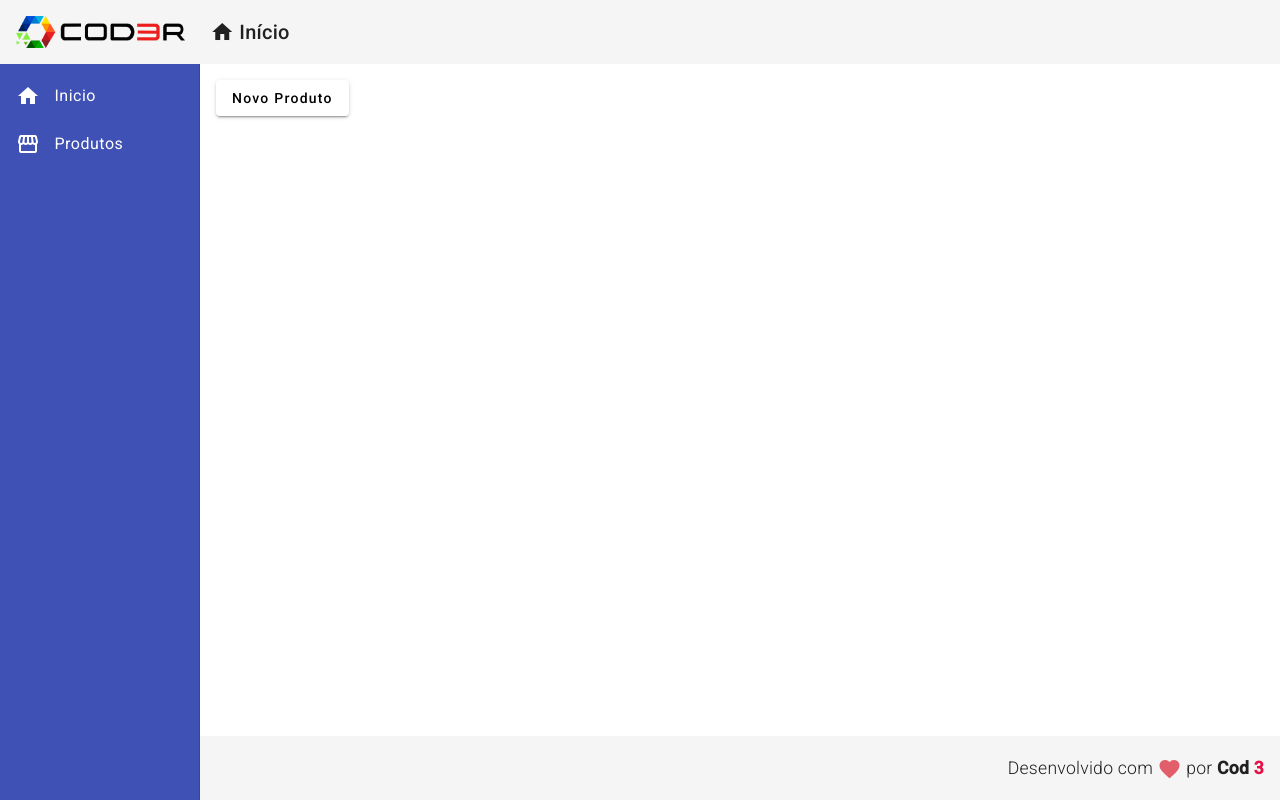
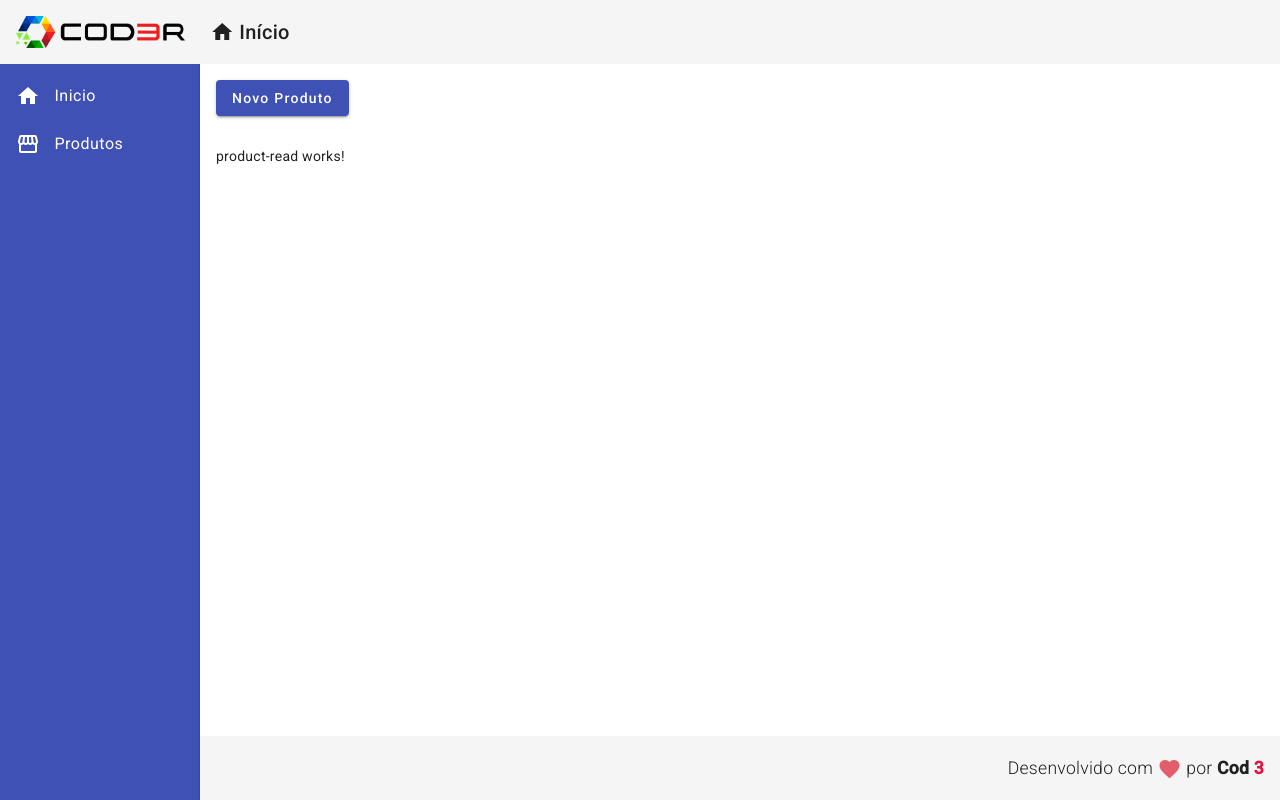
Before and after one commit to Ruicavalcanti/curso-angular-cod3r, an Angular app in the folder frontend/: page /products in a window 1280 px wide. Built offline with nearby package versions, Linux system fonts and the light colour scheme; no server answers.

Commit message:
Criando componente obter produto

```diff
--- /dev/null
+++ b/frontend/src/app/components/product/product-read/product-read.component.html
@@ -0,0 +1 @@
+<p>product-read works!</p>
--- /dev/null
+++ b/frontend/src/app/components/product/product-read/product-read.component.ts
@@ -0,0 +1,24 @@
+import { Component, OnInit } from '@angular/core';
+import { Product } from '../product.model';
+import { ProductService } from '../product.service';
+
+
+@Component({
+  selector: 'app-product-read',
+  standalone: true,
+  imports: [],
+  templateUrl: './product-read.component.html',
+  styleUrl: './product-read.component.css'
+})
+export class ProductReadComponent implements OnInit {
+
+ products: Product[] = [];
+  constructor(private productService: ProductService) { }
+
+  ngOnInit(): void {
+    this.productService.read().subscribe(products => {
+      this.products = products
+      console.log(products);
+    })
+  }
+}
--- a/frontend/src/app/components/product/product.service.ts
+++ b/frontend/src/app/components/product/product.service.ts
@@ -14,14 +14,17 @@
     private http: HttpClient
   ) { }
 
-showMessage(msg:string): void{
-this.snackBar.open(msg,'X',{
-  duration:3000,
-  horizontalPosition:"right",
+  showMessage(msg: string): void {
+    this.snackBar.open(msg, 'X', {
+      duration: 3000,
+      horizontalPosition: "right",
       verticalPosition: "top"
     })
   }
   create(product: Product): Observable<Product> {
     return this.http.post<Product>(this.baseUrl, product)
   }
+  read(): Observable<Product[]> {
+    return this.http.get<Product[]>(this.baseUrl)
   }
+}
--- a/frontend/src/app/views/product-crud/product-crud.component.css
+++ b/frontend/src/app/views/product-crud/product-crud.component.css
@@ -0,0 +1,3 @@
+button {
+    margin-bottom: 30px;
+}
--- a/frontend/src/app/views/product-crud/product-crud.component.html
+++ b/frontend/src/app/views/product-crud/product-crud.component.html
@@ -1 +1,3 @@
-<button mat-raised-button (click)="navigateToProductCreate()">Novo Produto</button>
+<button mat-raised-button (click)="navigateToProductCreate()" color="primary">Novo Produto</button>
+
+<app-product-read></app-product-read>
--- a/frontend/src/app/views/product-crud/product-crud.component.ts
+++ b/frontend/src/app/views/product-crud/product-crud.component.ts
@@ -1,9 +1,11 @@
 import { Component } from '@angular/core';
 import { Router } from '@angular/router';
 import { MatButtonModule } from '@angular/material/button';
+import { ProductReadComponent } from '../../components/product/product-read/product-read.component';
+
 @Component({
   selector: 'app-product-crud',
-  imports: [MatButtonModule],
+  imports: [MatButtonModule,ProductReadComponent],
   templateUrl: './product-crud.component.html',
   styleUrl: './product-crud.component.css'
 })
```
Also changed, not shown: frontend/src/app/components/product/product-read/product-read.component.css (added). Lines whose indentation alone changed are shown as unchanged.
